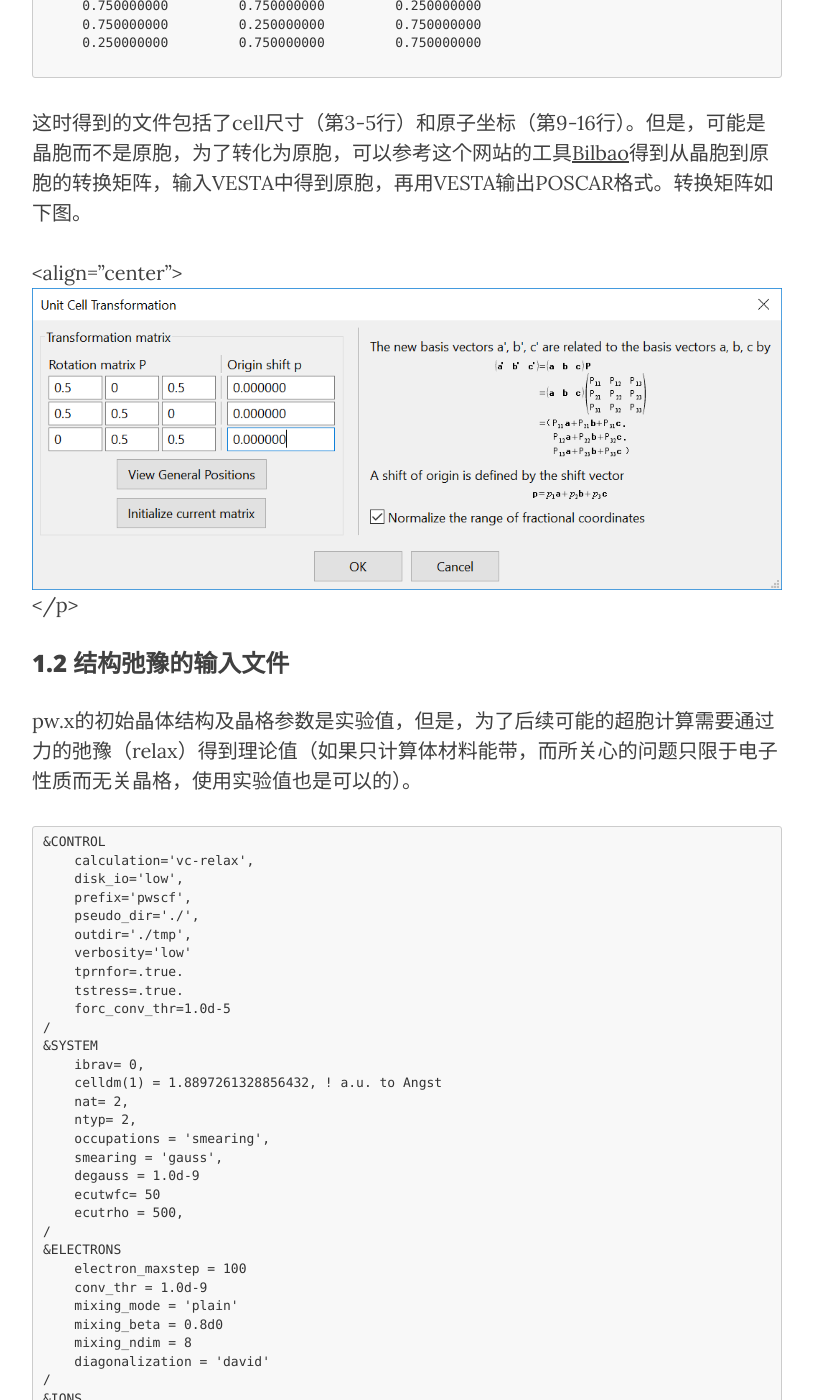
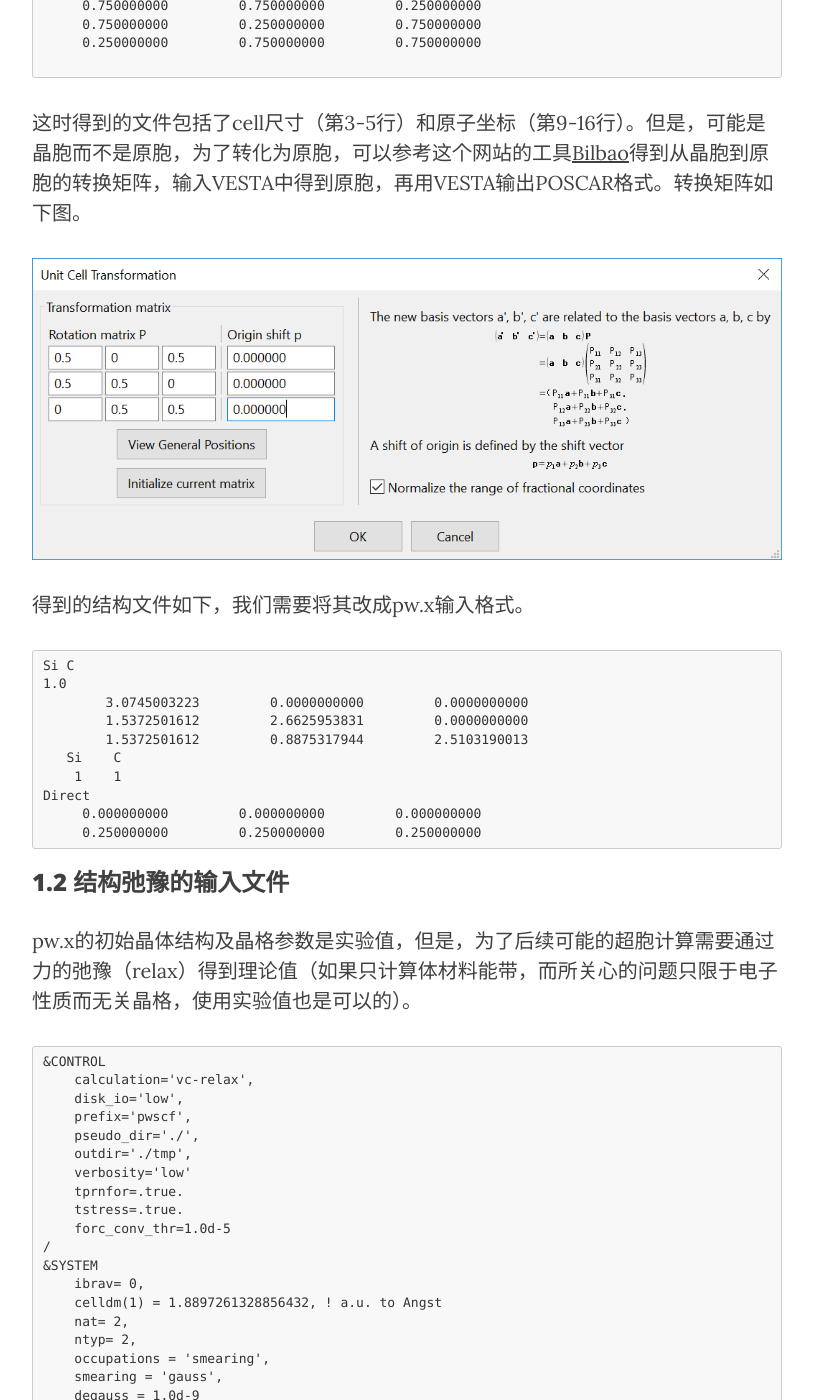
Before and after one commit to yyyu200/DFTbook, a Jekyll site: the page built from _posts/2019-04-01-HandsOn.md, in a window 1280 px wide and 1400 px high, scrolled down 2898 px. Shown: the whole window, without its empty margins (233-1046 px from the left). Built offline with Jekyll 4.4.1, drawn with Linux system fonts in a browser that asks for light colours; nearby versions of some CDN libraries; comment, search, counter and statistics services are not loaded.

Commit message:
modify at20190402-23:21:03-aliyun

````diff
--- a/_posts/2019-04-01-HandsOn.md
+++ b/_posts/2019-04-01-HandsOn.md
@@ -65,10 +65,23 @@ Direct
 这时得到的文件包括了cell尺寸（第3-5行）和原子坐标（第9-16行）。但是，可能是晶胞而不是原胞，为了转化为原胞，可以参考这个网站的工具[Bilbao](http://www.cryst.ehu.es/cryst/celltran.html)得到从晶胞到原胞的转换矩阵，输入VESTA中得到原胞，再用VESTA输出POSCAR格式。转换矩阵如下图。
 
 
-<align="center">
+<p align="center">
     <img src="http://yyyu200.github.io/DFTbook/img/transform.png" />
 </p>
 
+得到的结构文件如下，我们需要将其改成pw.x输入格式。
+```
+Si C
+1.0
+        3.0745003223         0.0000000000         0.0000000000
+        1.5372501612         2.6625953831         0.0000000000
+        1.5372501612         0.8875317944         2.5103190013
+   Si    C
+    1    1
+Direct
+     0.000000000         0.000000000         0.000000000
+     0.250000000         0.250000000         0.250000000
+```
 
 ### 1.2 结构弛豫的输入文件
 
````
